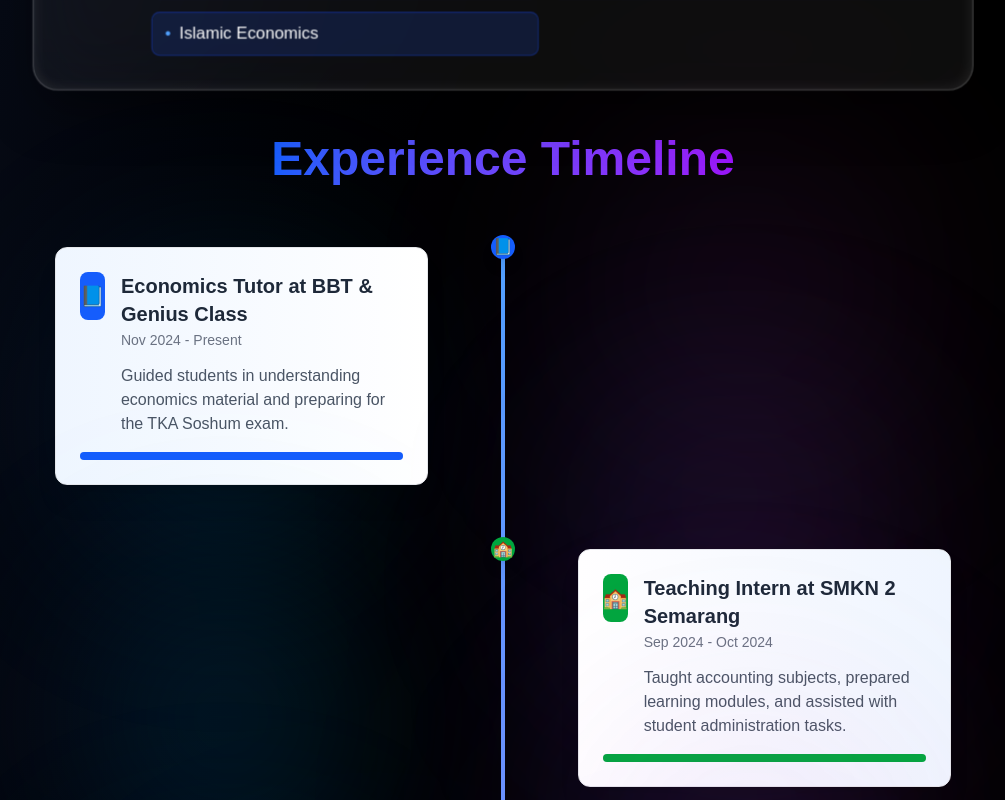
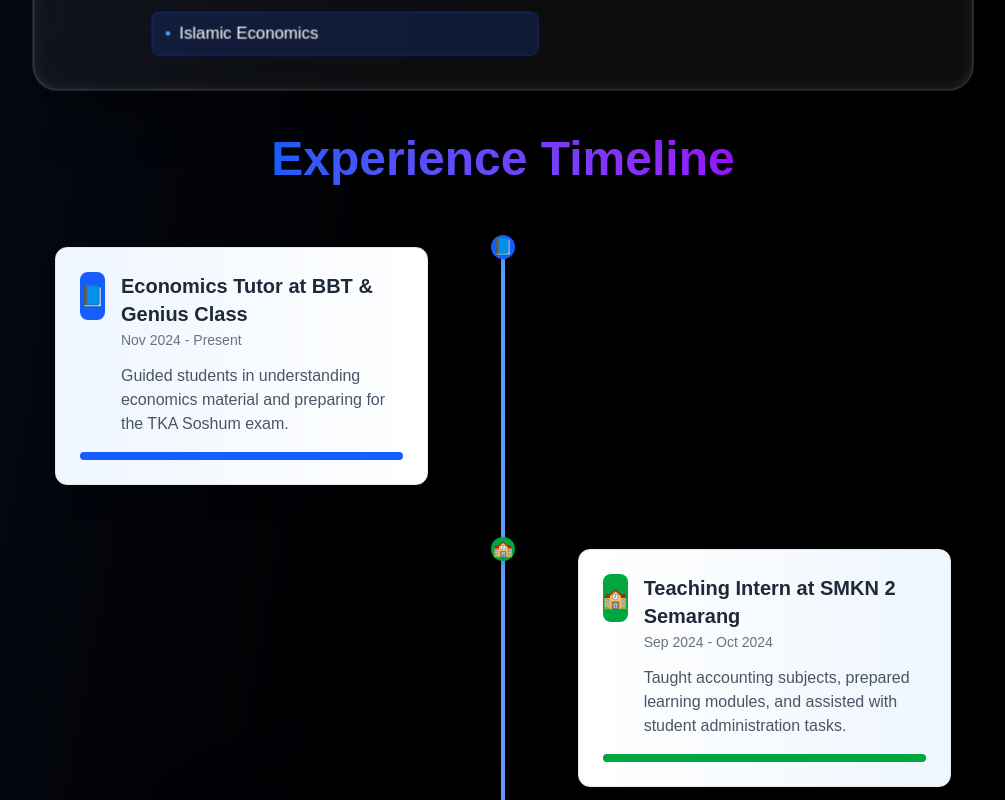
Before and after one commit to Zhafran131922/pipit-porto, a Next.js app: page / in a window 1280 px wide. Shown: the part 1380-2180 px from the top of the page, without its empty margins (137-1142 px from the left). Built offline with nearby package versions, Linux system fonts and the light colour scheme.

Commit message:
second commit

```diff
--- a/src/app/components/Experience.js
+++ b/src/app/components/Experience.js
@@ -159,9 +159,10 @@ export default function Experienced() {
                 className={`relative flex ${
                   index % 2 === 0 ? "justify-start" : "justify-end"
                 }`}
-                variants={
-                  index % 2 === 0 ? itemVariantsLeft : itemVariantsRight
-                }
+                initial={{ opacity: 0, x: index % 2 === 0 ? -100 : 100 }}
+                whileInView={{ opacity: 1, x: 0 }}
+                transition={{ duration: 0.8, ease: "easeOut" }}
+                viewport={{ once: true, amount: 0.3 }}
               >
                 {/* Timeline dot */}
                 <div
@@ -169,11 +170,6 @@ export default function Experienced() {
                 >
                   {exp.icon}
                 </div>
-                <div className="absolute top-10 left-10 w-48 h-48 md:w-64 md:h-64 bg-gradient-to-r from-blue-500/20 to-cyan-500/20 rounded-full blur-[70px] md:blur-[100px] animate-pulse-slow animation-delay-2000"></div>
-
-                <div className="absolute top-1/4 right-10 w-64 h-64 md:w-96 md:h-96 bg-gradient-to-r from-indigo-500/10 to-violet-500/10 rounded-full blur-[80px] md:blur-[120px] animate-pulse-slow animation-delay-4000"></div>
-
-                <div className="absolute bottom-10 right-10 w-64 h-64 md:w-80 md:h-80 bg-gradient-to-r from-purple-500/10 to-pink-500/10 rounded-full blur-[90px] md:blur-[120px] animate-pulse-slow animation-delay-[6000ms]"></div>
 
                 {/* Content card */}
                 <div
@@ -206,9 +202,10 @@ export default function Experienced() {
                       <motion.div
                         className={`h-2 rounded-full ${exp.color}`}
                         initial={{ width: 0 }}
-                        animate={{ width: `${((index + 1) * 20, 100)}%` }}
+                        whileInView={{ width: "100%" }}
                         transition={{ duration: 1, delay: 0.3 }}
-                      ></motion.div>
+                        viewport={{ once: true }}
+                      />
                     </div>
                   </div>
                 </div>
```
